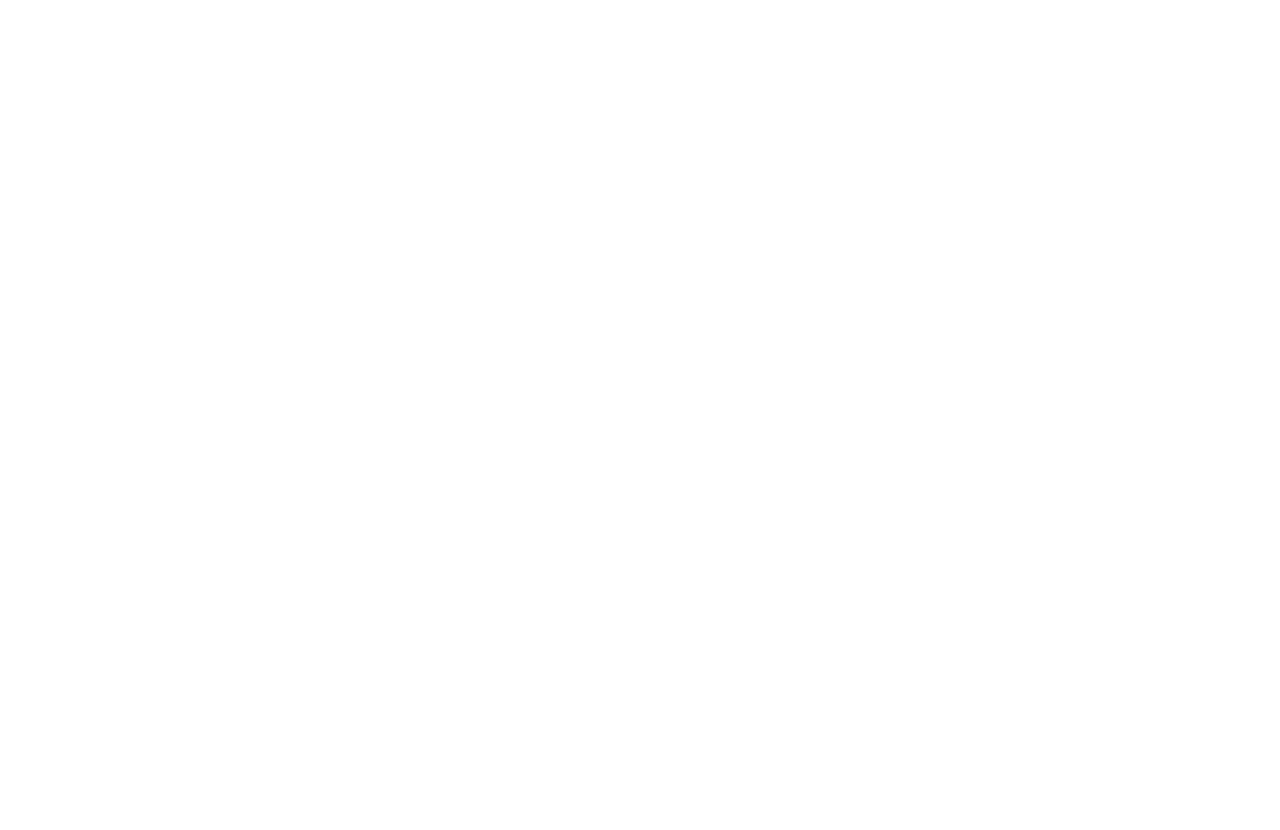
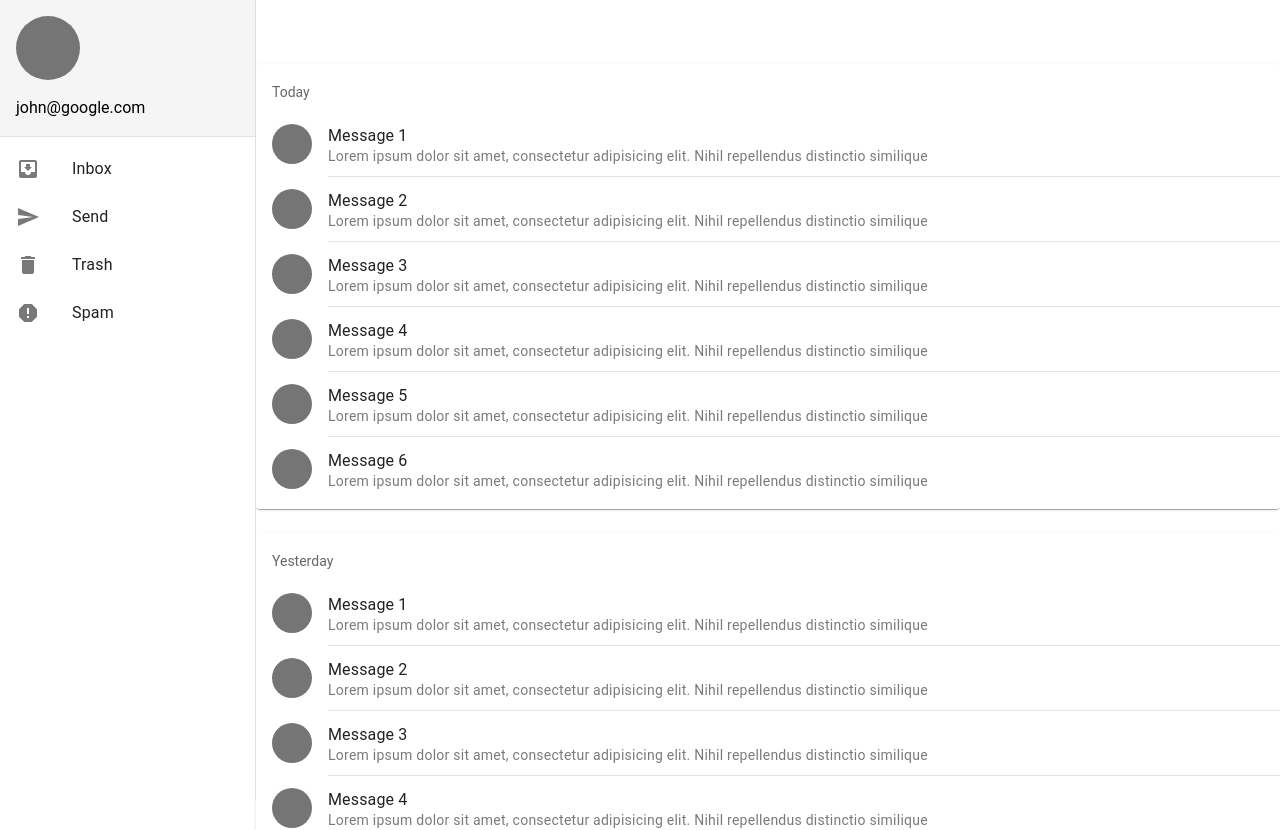
Before and after one commit to pearl1337/edu, a Vue app: page / in a window 1280 px wide. Shown: the top 830 px of the page. Before the commit the page ends 800 px from the top, so only its background shows below. Built offline with nearby package versions, Linux system fonts and the light colour scheme.

Commit message:
added basic template

```diff
--- a/package.json
+++ b/package.json
@@ -12,9 +12,11 @@
   },
   "dependencies": {
     "vue": "^3.2.47",
+    "vue-router": "4",
     "vuetify": "^3.2.4"
   },
   "devDependencies": {
+    "@mdi/font": "^7.2.96",
     "@typescript-eslint/eslint-plugin": "^5.59.5",
     "@typescript-eslint/parser": "^5.59.5",
     "@vitejs/plugin-vue": "^4.1.0",
--- a/src/App.vue
+++ b/src/App.vue
@@ -1,15 +1,3 @@
-<script setup lang="ts">
-import { ref } from "vue";
-const counter = ref(0);
-
-function inc() {
-  counter.value += 1;
-}
-</script>
 <template>
-  <div>
-    <p v-if="1 > 2" class="font-weight-black" @click="inc">
-      Cooming soon {{ counter }}
-    </p>
-  </div>
+  <router-view></router-view>
 </template>
--- /dev/null
+++ b/src/components/TheNavigation.vue
@@ -0,0 +1,28 @@
+<script lang="ts" setup>
+import { ref } from "vue";
+const drawer = ref(null);
+const links = [
+  ["mdi-inbox-arrow-down", "Inbox"],
+  ["mdi-send", "Send"],
+  ["mdi-delete", "Trash"],
+  ["mdi-alert-octagon", "Spam"],
+];
+</script>
+<template>
+  <v-navigation-drawer v-model="drawer">
+    <v-sheet color="grey-lighten-4" class="pa-4">
+      <v-avatar class="mb-4" color="grey-darken-1" size="64"></v-avatar>
+      <div>john@google.com</div>
+    </v-sheet>
+    <v-divider></v-divider>
+    <v-list>
+      <v-list-item v-for="[icon, text] in links" :key="icon" link>
+        <template v-slot:prepend>
+          <v-icon :icon="icon"></v-icon>
+        </template>
+
+        <v-list-item-title>{{ text }}</v-list-item-title>
+      </v-list-item>
+    </v-list>
+  </v-navigation-drawer>
+</template>
--- /dev/null
+++ b/src/layouts/MainLayout.vue
@@ -0,0 +1,12 @@
+<script lang="ts" setup>
+import TheNavigation from "../components/TheNavigation.vue";
+</script>
+<template>
+  <v-app>
+    <the-navigation />
+    <v-main>
+      <v-container class="py-8 px-6" fluid> </v-container>
+      <slot></slot>
+    </v-main>
+  </v-app>
+</template>
--- a/src/main.ts
+++ b/src/main.ts
@@ -5,6 +5,8 @@
 import { createVuetify } from "vuetify";
 import * as components from "vuetify/components";
 import * as directives from "vuetify/directives";
+import "@mdi/font/css/materialdesignicons.css";
+import router from "./router";
 
 const vuetify = createVuetify({
   components,
@@ -13,5 +15,6 @@
 
 const app = createApp(App);
 
+app.use(router);
 app.use(vuetify);
 app.mount("#app");
--- /dev/null
+++ b/src/pages/DashboardPage.vue
@@ -0,0 +1,33 @@
+<script lang="ts" setup>
+import MainLayout from "../layouts/MainLayout.vue";
+const cards = ["Today", "Yesterday"];
+</script>
+<template>
+  <main-layout>
+    <v-row>
+      <v-col v-for="card in cards" :key="card" cols="12">
+        <v-card>
+          <v-list lines="two">
+            <v-list-subheader>{{ card }}</v-list-subheader>
+            <template v-for="n in 6" :key="n">
+              <v-list-item>
+                <template v-slot:prepend>
+                  <v-avatar color="grey-darken-1"></v-avatar>
+                </template>
+
+                <v-list-item-title>Message {{ n }}</v-list-item-title>
+
+                <v-list-item-subtitle>
+                  Lorem ipsum dolor sit amet, consectetur adipisicing elit.
+                  Nihil repellendus distinctio similique
+                </v-list-item-subtitle>
+              </v-list-item>
+
+              <v-divider v-if="n !== 6" :key="`divider-${n}`" inset></v-divider>
+            </template>
+          </v-list>
+        </v-card>
+      </v-col>
+    </v-row>
+  </main-layout>
+</template>
```
Also changed, not shown: src/router/index.ts (added, +9 -0 lines), src/router/routes.ts (added, +10 -0 lines), 2 other files (tests, documents, lock files or other folders).
